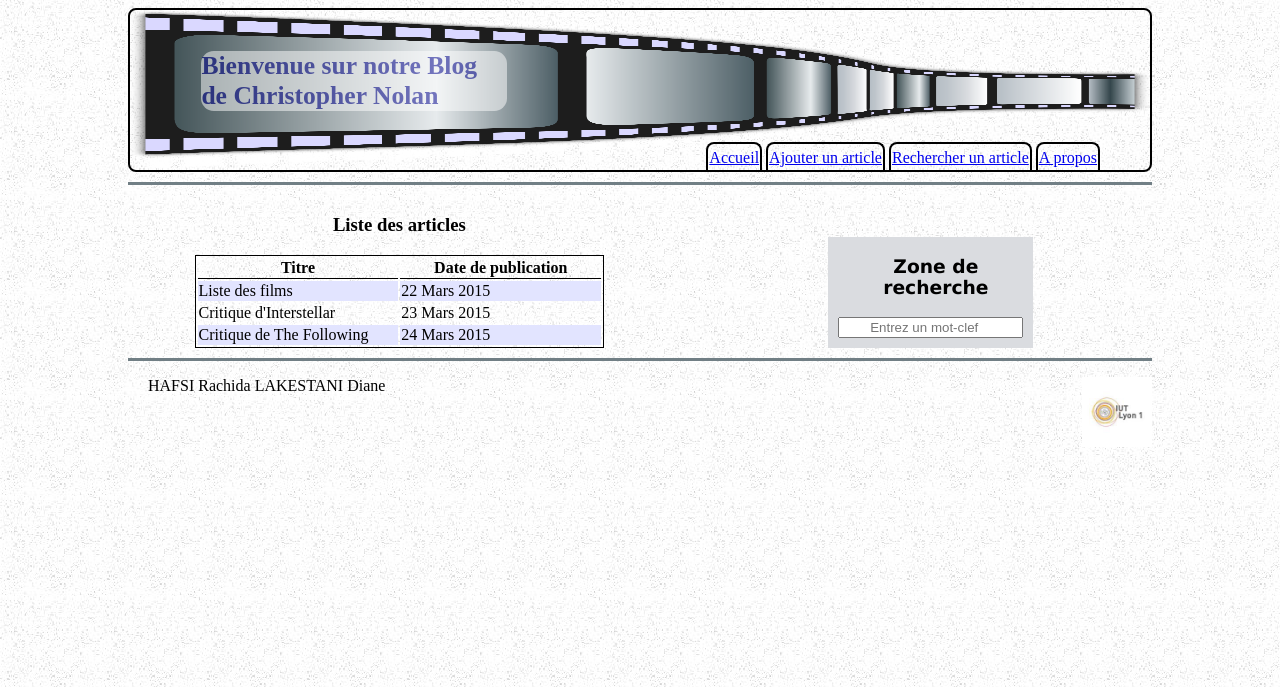
After one commit to rhafs/LAKESTANI_HAFSI, a PHP site: page /recherche.html in a window 1280 px wide. The commit adds this page. Shown: the top 687 px of the page. Run offline with PHP 8.4, Linux system fonts and the light colour scheme.

Commit message:
Page recherche.html et feuille de style associée
Signed-off-by: Armays <diane.lakestani@gmail.com>

```diff
--- /dev/null
+++ b/assets/search_style.css
@@ -0,0 +1,35 @@
+aside {
+vertical-align: bottom;
+}
+
+#search_list h1 {
+text-align:center;
+}
+
+table {
+width:80%;
+margin-right:auto;
+margin-left:auto;
+border:1px black solid;
+}
+
+table th{
+text-align:center;
+border-bottom:1px black solid;
+}
+
+table td {
+width:50%;
+}
+
+table td::nth-child(1) {
+background-color:rgb(226,228,255);
+}
+
+table td::nth-child(2) {
+background-color:rgb(226,228,255);
+}
+
+table tr:nth-child(2n) {
+background-color:rgb(226,228,255);
+}
--- a/assets/style.css
+++ b/assets/style.css
@@ -51,7 +51,7 @@ header a {
 color: color:#000090;
 }
 
-#index_content {
+#index_content,#search_content {
 display:block;
 border-top:3px rgb(113,127,133) solid;
 border-bottom:3px rgb(113,127,133) solid;
@@ -60,7 +60,7 @@ padding-top:1%;
 padding-bottom:1%;
 }
 
-#article_comment {
+#article_comment,#search_list {
 text-align: justify;
 width: 50%;
 margin: 0 1.5%;
--- /dev/null
+++ b/recherche.html
@@ -0,0 +1,55 @@
+<!DOCTYPE html>
+<html>
+  <head>
+    <meta charset="utf-8">
+	<link rel="stylesheet" type="text/css" href="assets/style.css">
+    <link rel="stylesheet" type="text/css" href="assets/search_style.css">
+    <title>Blog sur Christopher Nolan</title>
+  </head>
+ <body>
+	<header>
+		<h1>Bienvenue sur notre Blog<br> de Christopher Nolan</h1>
+		<nav>
+			<ul>
+				<li><a href="index.html">Accueil</a></li>
+				<li><a href="ajout.html">Ajouter un article</a></li>
+				<li><a href="recherche.html">Rechercher un article</a></li>
+				<li><a href="propos.html">A propos</a></li>
+			</ul>
+		</nav>
+	</header>
+	<section id="search_content">
+		<section id="search_list">
+			<h1>Liste des articles</h1>
+			<table>
+				<tr>
+					<th>Titre</th>
+					<th>Date de publication</th>
+				</tr>
+				<tr>
+					<td>Liste des films</td>
+					<td>22 Mars 2015</td>
+				</tr>
+				<tr>
+					<td>Critique d'Interstellar</td>
+					<td>23 Mars 2015</td>
+				</tr>
+				<tr>
+					<td>Critique de The Following</td>
+					<td>24 Mars 2015</td>
+				</tr>
+			</table>
+		</section>
+		<aside>
+			<h1>Zone de recherche</h1>
+			<form method="get" action="recherche.html">
+			<input type="search" placeholder="Entrez un mot-clef" name="the_search">
+			</form>
+		</aside>
+	</section>
+	<footer>
+		<img alt="logo de Lyon 1" src="assets/IUTLyon1.png"/>
+		<p>HAFSI Rachida LAKESTANI Diane</p>
+	</footer>
+ </body>
+</html>
```
